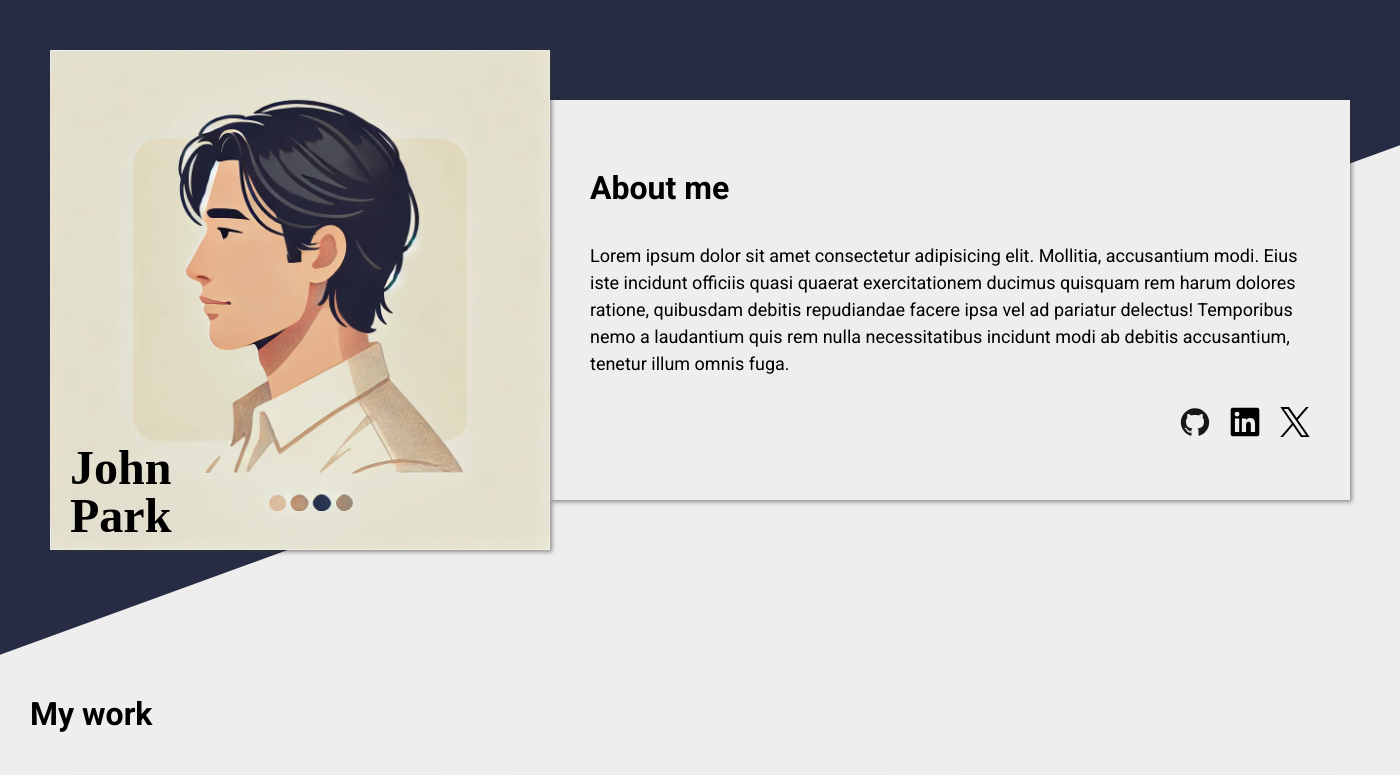
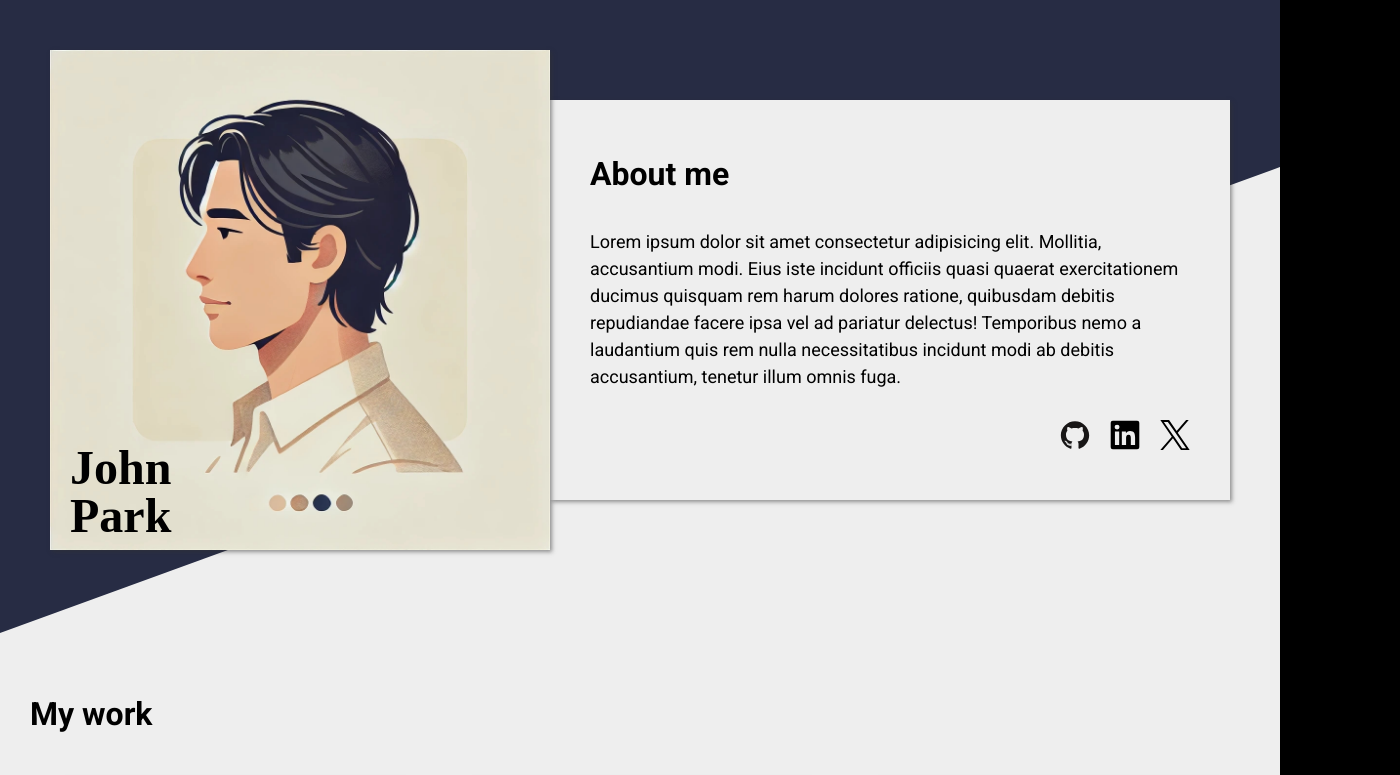
Before and after one commit to jprk8/homepage, a website built with webpack: page src/template.html in a window 1280 px wide. Shown: the top 775 px of the page, 1400 px wide, since content can reach past the window. Built offline with nearby package versions, Linux system fonts and the light colour scheme.

Commit message:
Adjust body width to prevent device zooming

```diff
--- a/src/style.css
+++ b/src/style.css
@@ -40,7 +40,7 @@ html {
 body {
   line-height: 1.5;
   -webkit-font-smoothing: antialiased;
-  width: 480px;
+  min-width: 480px;
   margin: 0 auto;
   display: flex;
   flex-direction: column;
@@ -218,7 +218,7 @@ footer {
 
 @media (min-width: 700px) {
   body {
-    width: 800px;
+    min-width: 800px;
   }
 
   header {
@@ -299,7 +299,8 @@ footer {
 
 @media (min-width: 1025px) {
   body {
-    width: 1400px;
+    min-width: 1100px;
+    max-width: 1400px;
   }
 
   header {
```
